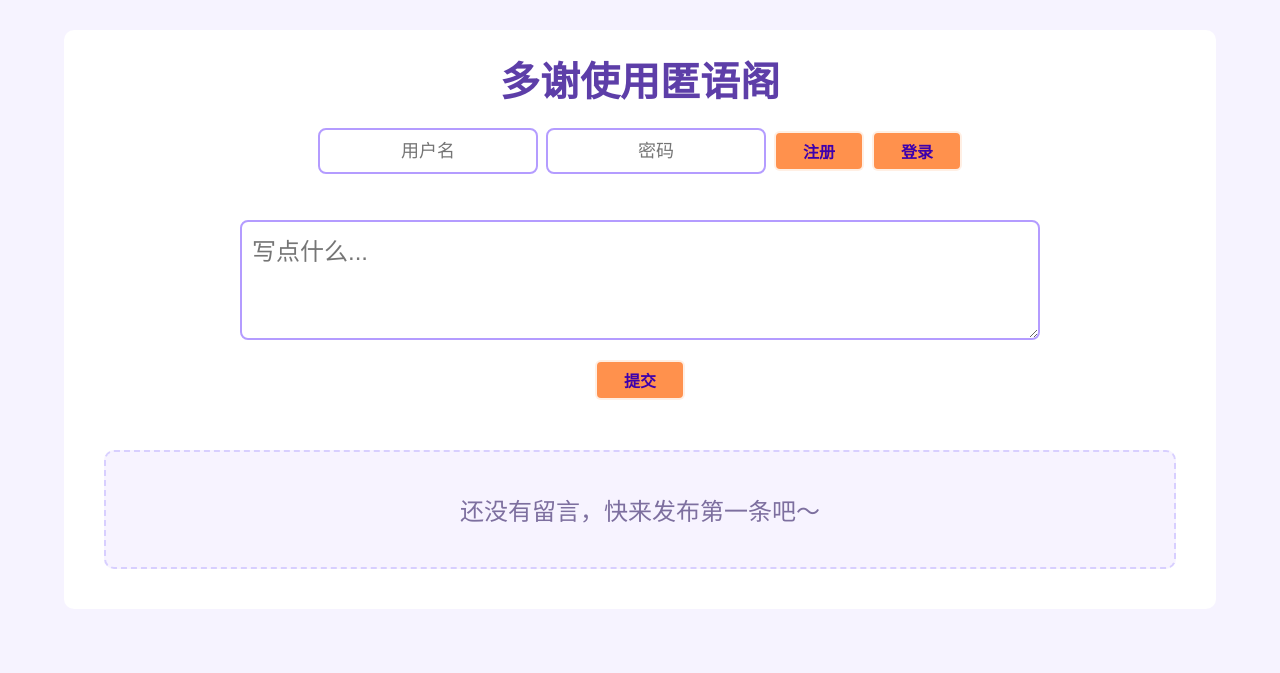
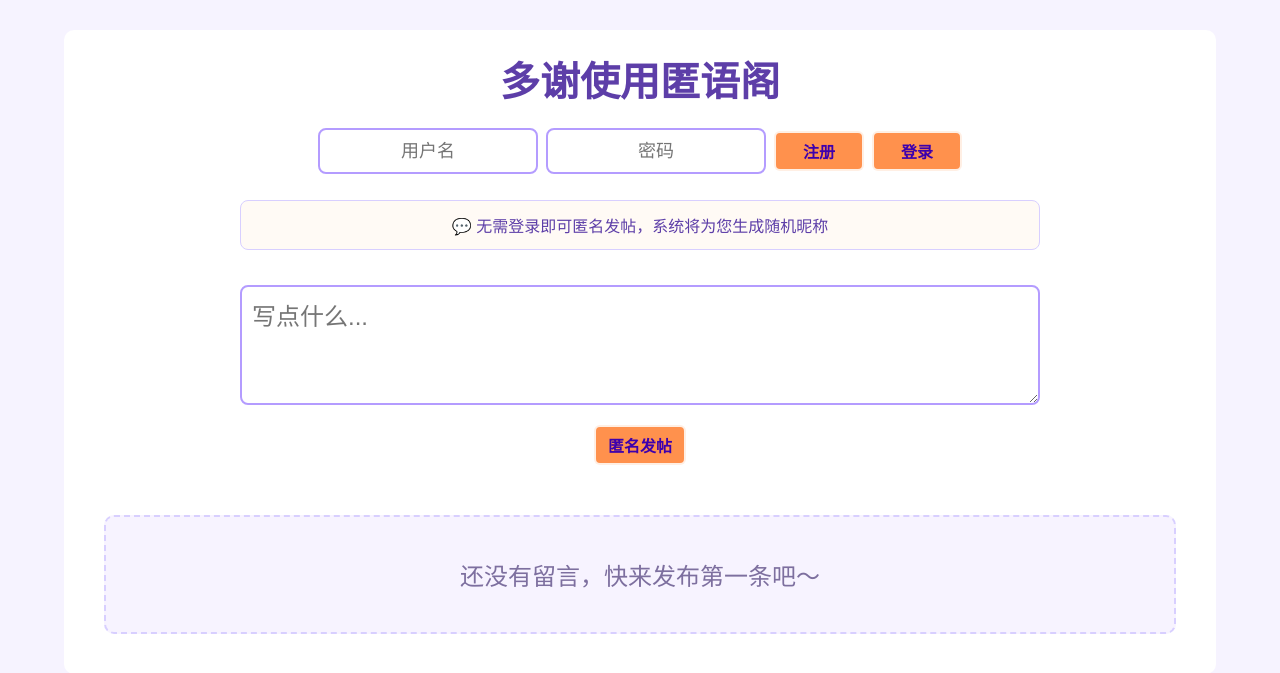
Before and after one commit to jasperinsh-afk/Babble, a Flask app: page /message in a window 1280 px wide. Shown: the part 92-765 px from the top of the page. Run offline with Flask 3, Linux system fonts and the light colour scheme; data that the repository does not hold is empty.

Commit message:
Update message.html

```diff
--- a/templates/message.html
+++ b/templates/message.html
@@ -56,6 +56,21 @@
             </div>
         </div>
 
+        <!-- 匿名发帖说明 -->
+        <div class="anonymous-info" style="
+            background-color: var(--bg-message);
+            border: 1px solid var(--border-color);
+            border-radius: 8px;
+            padding: 12px;
+            margin: 15px auto;
+            max-width: 800px;
+            text-align: center;
+            font-size: 16px;
+            color: var(--text-secondary);
+        ">
+            💬 无需登录即可匿名发帖，系统将为您生成随机昵称
+        </div>
+
         <!-- 发帖表单 -->
         <form id="mainForm" enctype="multipart/form-data">
             <textarea class="todo" name="content" placeholder="写点什么..." required></textarea>
@@ -70,7 +85,7 @@
             <input type="hidden" name="member_code" id="memberCodeHidden" value="">
 
             <div class="button-group">
-                <button class="submit" type="submit">提交</button>
+                <button class="submit" type="submit">匿名发帖</button>
                 <!--
                 <button class="member-btn" type="button" onclick="openMemberModal()">
                     炫彩背景
@@ -230,16 +245,26 @@
     e.preventDefault();
 
     const fd = new FormData(this);
+
+    // 显示正在发送的提示
+    const submitBtn = this.querySelector('.submit');
+    const originalText = submitBtn.textContent;
+    submitBtn.textContent = '发送中...';
+    submitBtn.disabled = true;
+
     const res = await fetch('/upload', { method: 'POST', body: fd });
     const data = await res.json();
 
-    if (res.status === 401) return alert('❌ 请先登录后再发帖');
+    // 恢复按钮状态
+    submitBtn.textContent = originalText;
+    submitBtn.disabled = false;
+
     if (res.status === 429) return alert('⏱ ' + (data.message || '发送太频繁'));
 
     if (data.status === 'ok') {
         this.reset();
         document.getElementById('memberCodeHidden').value = '';
-        showToast('发送成功');
+        showToast('发送成功！系统已为您生成随机昵称');
         await loadMessages();
     } else {
         alert('❌ ' + (data.message || '发送失败'));
@@ -272,15 +297,24 @@
     fd.append('message_id', String(messageId));
     fd.append('reply_content', content);
 
+    // 显示正在发送的提示
+    const replyBtn = input.nextElementSibling;
+    const originalText = replyBtn.textContent;
+    replyBtn.textContent = '回复中...';
+    replyBtn.disabled = true;
+
     const res = await fetch('/reply', { method: 'POST', body: fd });
     const data = await res.json();
 
-    if (res.status === 401) return alert('❌ 请先登录后再回复');
+    // 恢复按钮状态
+    replyBtn.textContent = originalText;
+    replyBtn.disabled = false;
+
     if (res.status === 429) return alert('⏱ ' + (data.message || '发送太频繁'));
 
     if (data.status === 'ok') {
         input.value = '';
-        showToast('回复成功');
+        showToast('回复成功！');
         await loadMessages();
     } else {
         alert('❌ ' + (data.message || '回复失败'));
```
